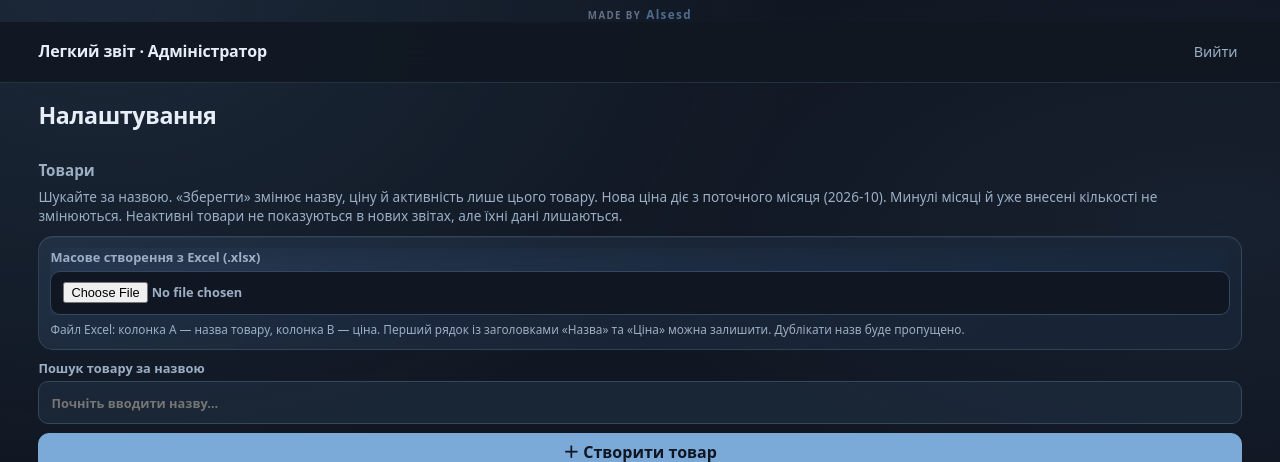
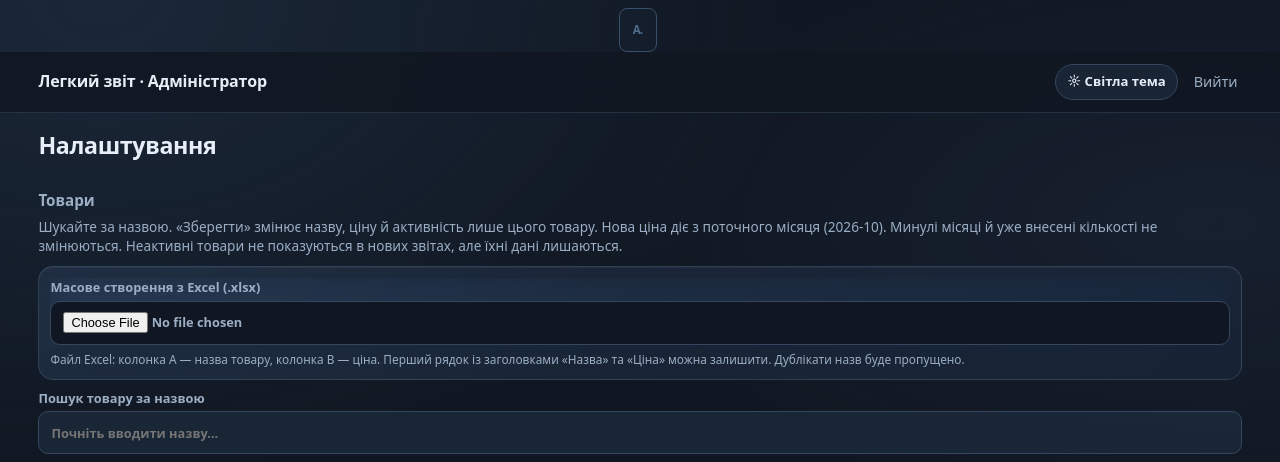
Before and after one commit to Alsesd/EasyMourningReport, a FastAPI app: page /admin in a window 1280 px wide. Shown: the top 462 px of the page. Run offline with FastAPI, Linux system fonts and the light colour scheme; the visitor is signed in with stand-in values (Sample User, id 1); data comes from the database, SQL or seed files in the repository; data that the repository does not hold is empty.

Commit message:
Add subtle creator reveal and theme toggle

```diff
--- a/app/templates/base.html
+++ b/app/templates/base.html
@@ -10,10 +10,11 @@
 <link rel="manifest" href="/manifest.webmanifest">
 <link rel="icon" href="/static/icon.svg" type="image/svg+xml">
 <link rel="apple-touch-icon" href="/static/apple-touch-icon.png">
+<script>try{const t=localStorage.getItem("easyMourningReport.theme");if(t==="light"||t==="dark")document.documentElement.dataset.theme=t}catch(e){}</script>
 <link rel="stylesheet" href="/static/app.css">
 <title>Легкий звіт</title></head><body class="{% block bodyclass %}{% endblock %}">
-<div class="maker-mark" aria-label="Made by Alsesd"><span class="maker-mark-label">made by</span><span class="maker-mark-name">Alsesd</span></div>
-{% if user %}<header class="top"><span class="brand">{{ user.store.name if user.store else 'Легкий звіт · Адміністратор' }}</span><form method="post" action="/logout" class="inline-form"><button type="submit" class="link-button">Вийти</button></form></header>{% endif %}
+<div class="maker-mark" aria-label="Made by Alsesd"><button type="button" class="maker-mark-trigger" aria-label="Reveal creator credit" aria-expanded="false">A.</button><span class="maker-mark-credit"><span class="maker-mark-label">made by</span><span class="maker-mark-name">Alsesd</span></span></div>
+{% if user %}<header class="top"><span class="brand">{{ user.store.name if user.store else 'Легкий звіт · Адміністратор' }}</span><div class="top-actions"><button type="button" class="theme-toggle" id="theme-toggle" aria-label="Switch color theme">☼ Світла тема</button><form method="post" action="/logout" class="inline-form"><button type="submit" class="link-button">Вийти</button></form></div></header>{% endif %}
 <main>
 {% if flash %}<div class="flash {{ flash.kind }}" role="status"><span>{{ flash.text }}</span><button type="button" class="x" aria-label="Закрити" onclick="this.parentNode.remove()">×</button></div>{% endif %}
 {% block body %}{% endblock %}</main>
```
